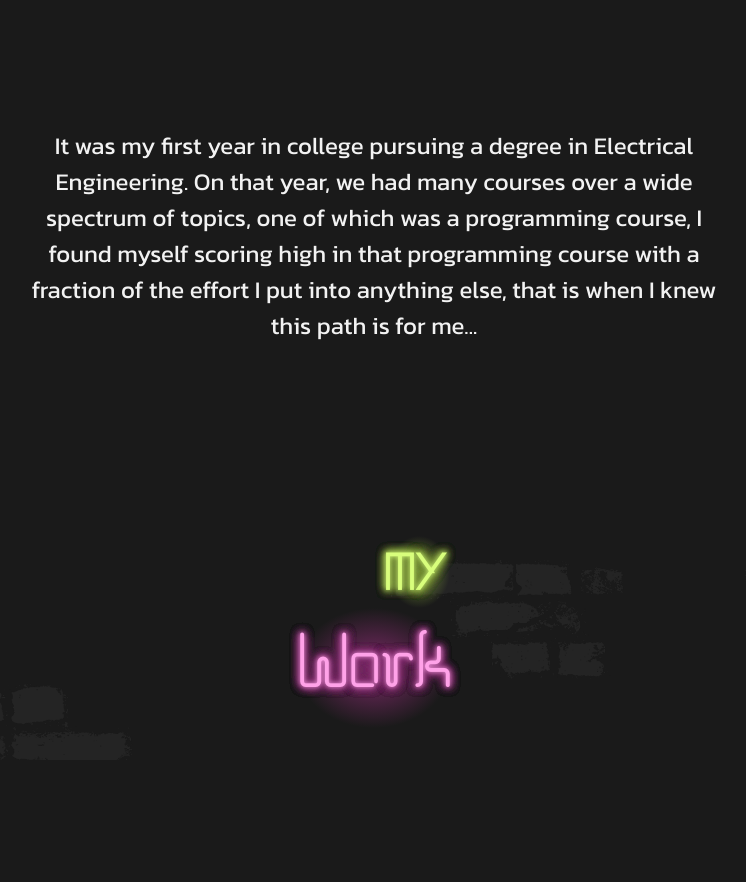
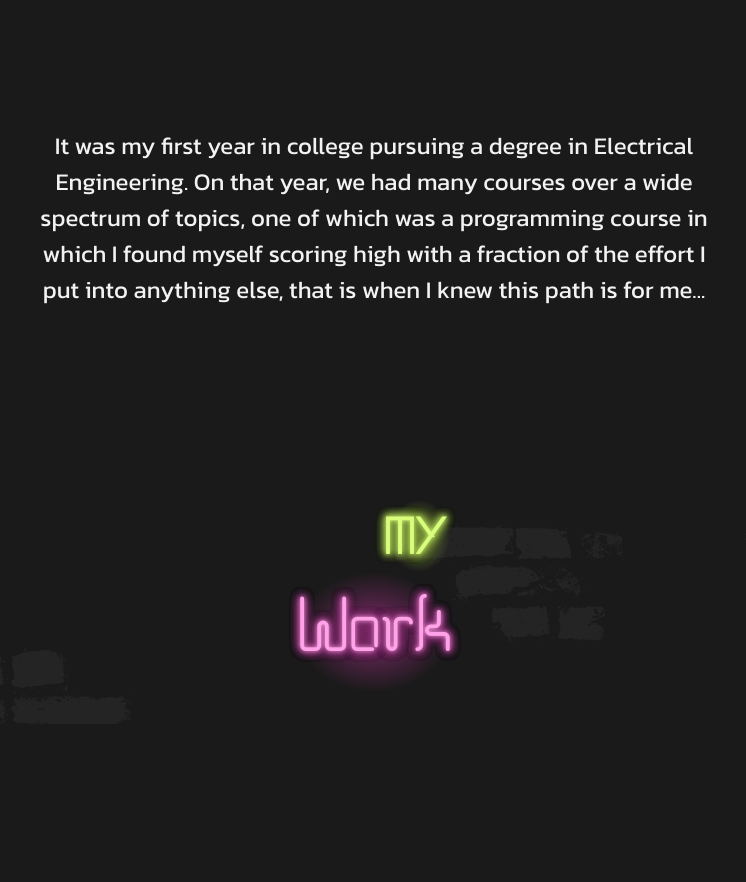
Before and after one commit to Diaa-E/portfolio, a React (Vite) app: page /web in a window 1280 px wide. Shown: the part 960-1842 px from the top of the page, without its empty margins (266-1012 px from the left). Built offline with nearby package versions, Linux system fonts and the light colour scheme.

Commit message:
Update bio

```diff
--- a/src/components/AboutWeb.jsx
+++ b/src/components/AboutWeb.jsx
@@ -74,8 +74,8 @@ export default function AboutWeb()
             </ul>
             <p ref={bioRef} className={styles["bio"]}>
                 It was my first year in college pursuing a degree in Electrical Engineering. On that year,
-                we had many courses over a wide spectrum of topics, one of which was a programming course,
-                I found myself scoring high in that programming course with a fraction of the effort I put into
+                we had many courses over a wide spectrum of topics, one of which was a programming course in which
+                I found myself scoring high with a fraction of the effort I put into
                 anything else, that is when I knew this path is for me...
             </p>
         </>
```
